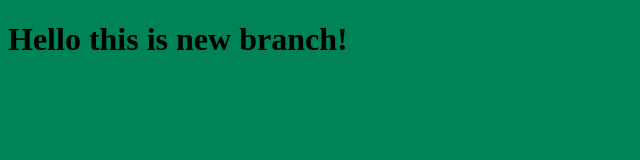
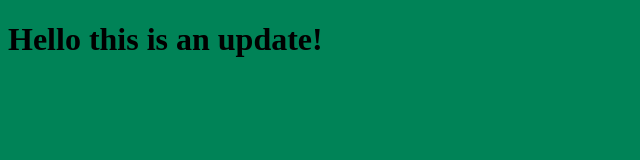
Before and after one commit to Dos4ever/myproject, a plain HTML site: page index.html in a window 1280 px wide. Shown: the full height of the page, 0-640 px from the left. Drawn offline with Linux system fonts and the light colour scheme.

Commit message:
edit index.html file

```diff
--- a/index.html
+++ b/index.html
@@ -8,7 +8,7 @@
 </head>
 <body>
 
-    <h1>Hello this is new branch! </h1>
+    <h1>Hello this is an update! </h1>
     <script src="app.js"></script>
 </body>
 </html>
```
